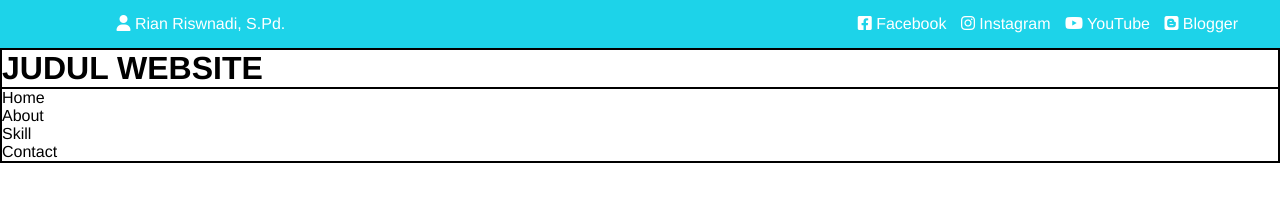
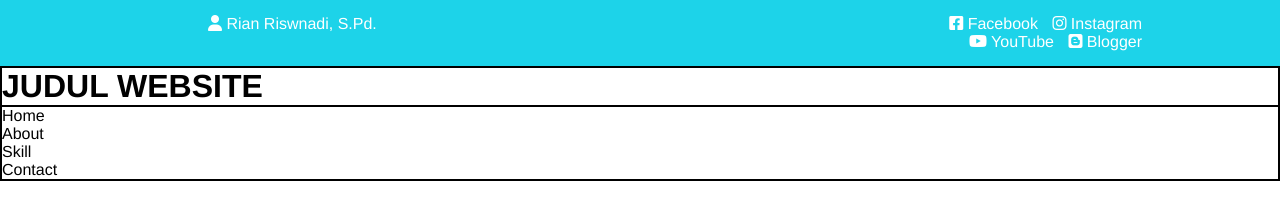
Before and after one commit to Produktkj/Produktkj.github.io, a plain HTML site: page index.html in a window 1280 px wide. Drawn offline with Linux system fonts and the light colour scheme.

Commit message:
Add files via upload

```diff
--- a/css/style.css
+++ b/css/style.css
@@ -17,7 +17,7 @@ a {
 	margin-right: 10px;
 }
 .container {
-	width: 95%;
+	width: 80%;
 	margin: 0 auto;
 	text-align: right;
 }
--- a/index.html
+++ b/index.html
@@ -1,7 +1,7 @@
 <!DOCTYPE html>
 <html>
 <head>
-	<link rel="icon" href="code-solid.png">
+	<link rel="icon" href="img/code-solid.png">
 	<meta charset="utf-8">
 	<meta name="viewport" content="width=device-width, initial-scale=1">
 	<title>Rian Riswandi</title>
```
